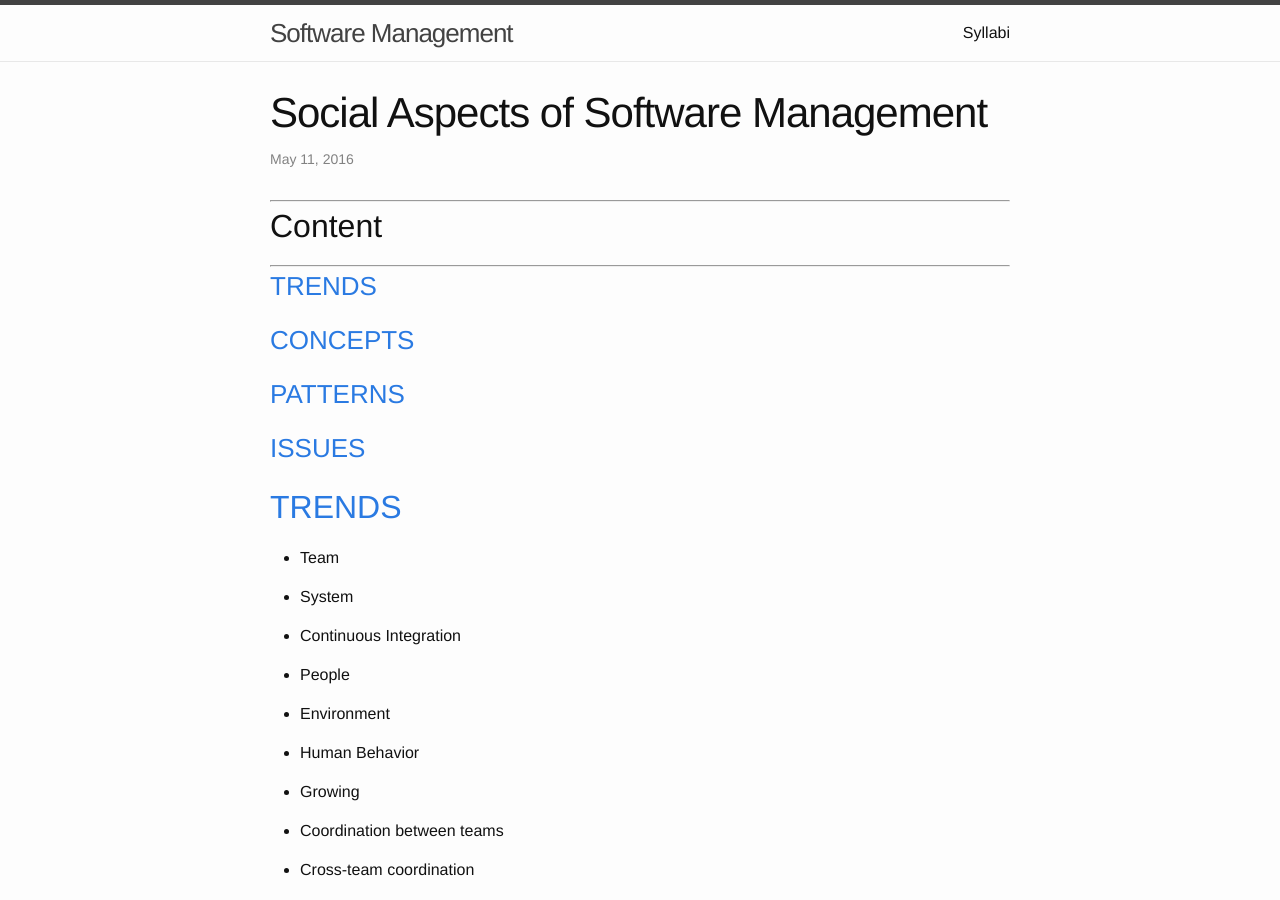
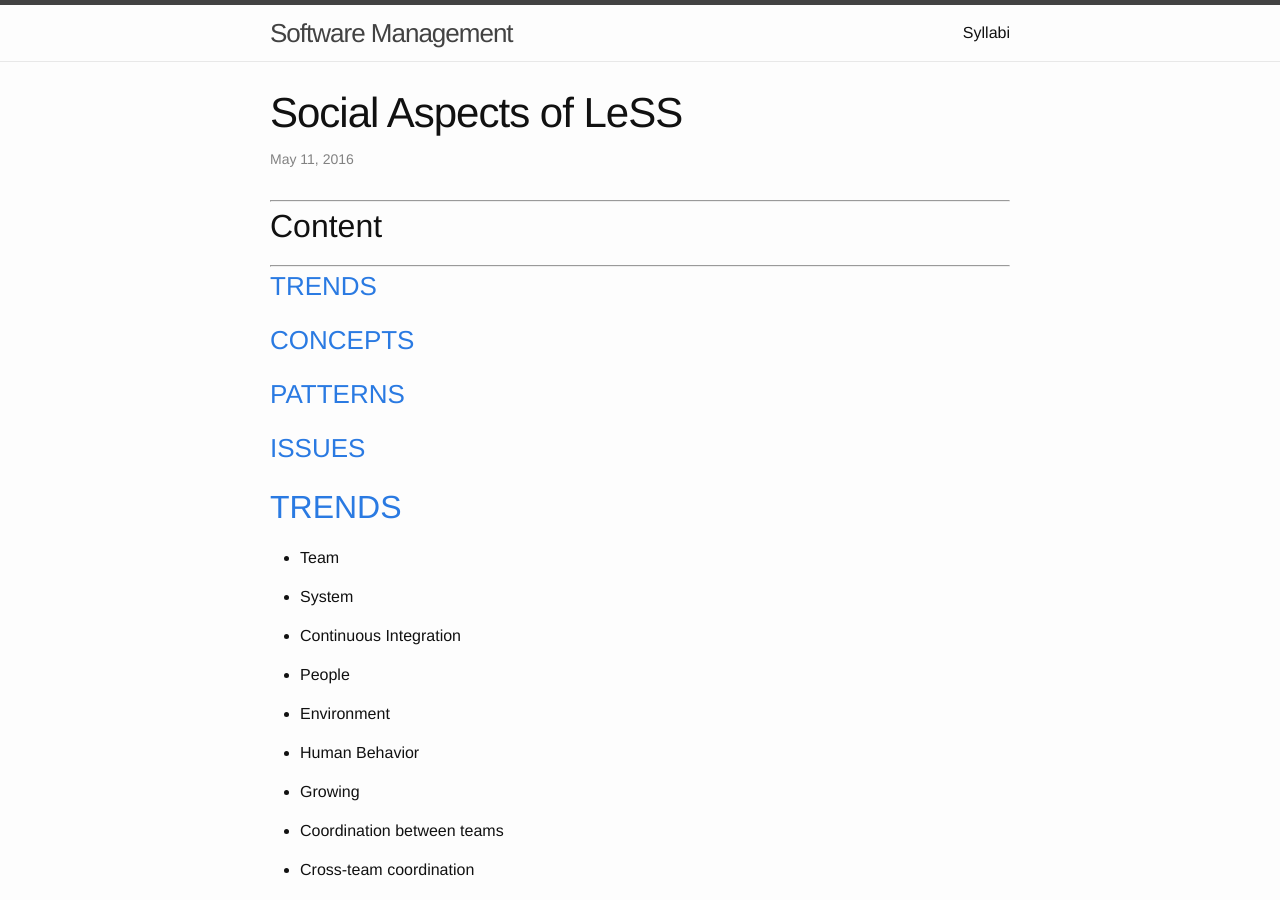
Before and after one commit to css566/css566.github.io, a Jekyll site: the page built from _posts/2016-05-11-Social_aspects_of_LeSS.md, in a window 1280 px wide and 900 px high. Built offline with Jekyll 4.4.1, drawn with Linux system fonts in a browser that asks for light colours; comment, search, counter and statistics services are not loaded.

Commit message:
Update 2016-05-11-Social_aspects_of_LeSS.md

```diff
--- a/_posts/2016-05-11-Social_aspects_of_LeSS.md
+++ b/_posts/2016-05-11-Social_aspects_of_LeSS.md
@@ -1,6 +1,6 @@
 ---
 layout: post
-title: Social Aspects of Software Management
+title: Social Aspects of LeSS
 ---
 
 ---
```
